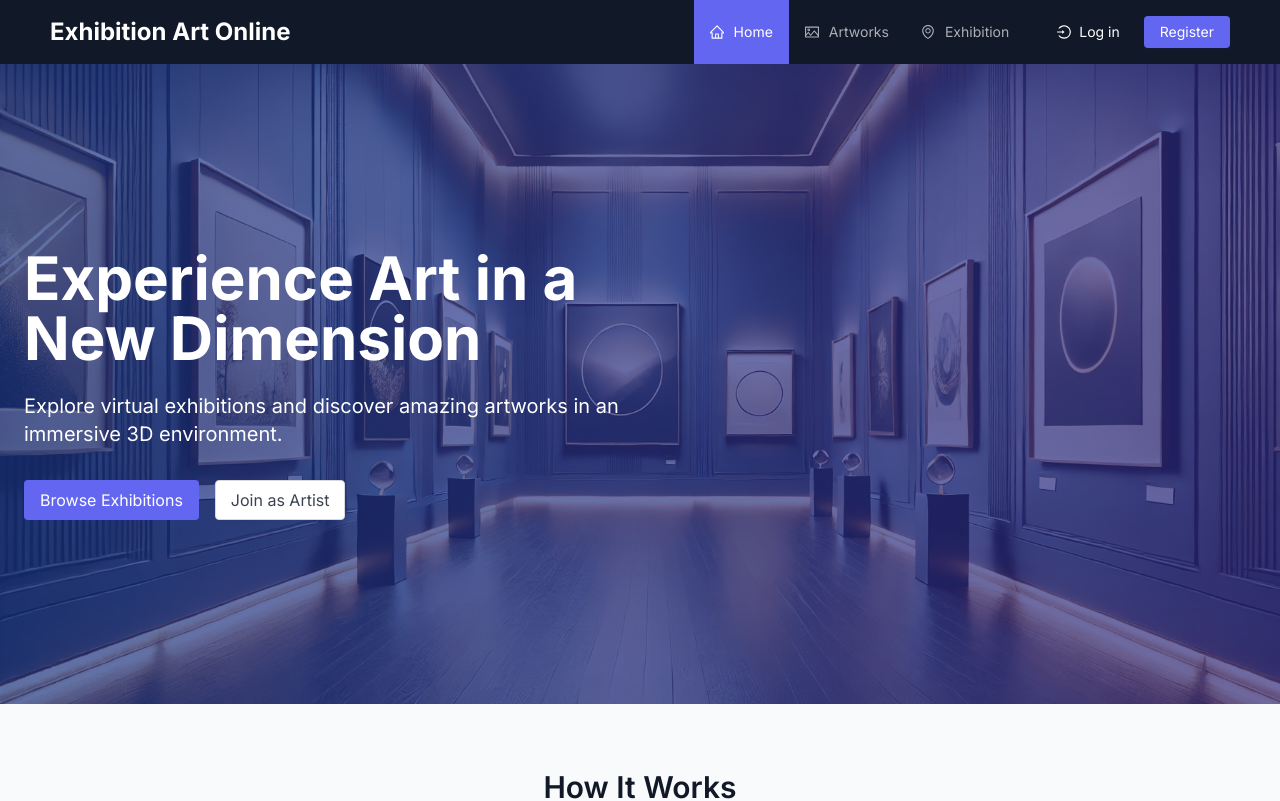
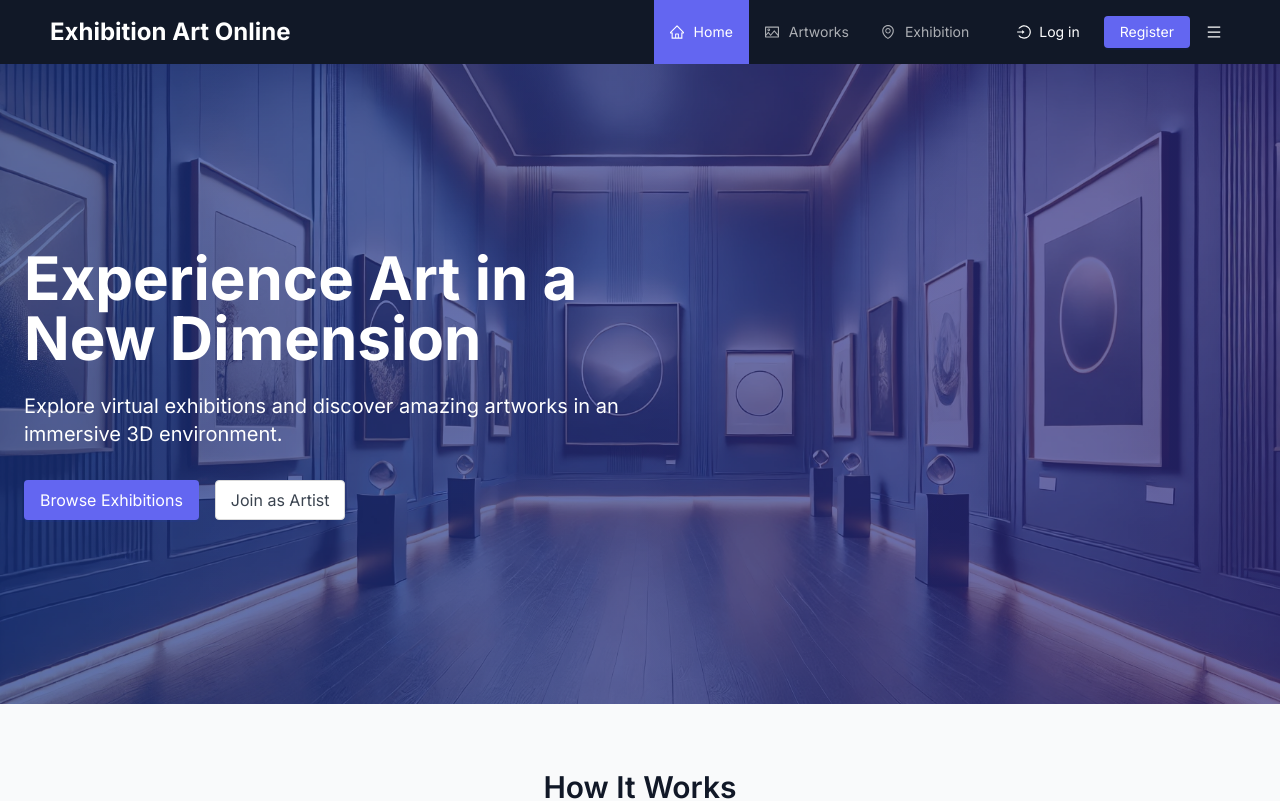
Before and after one commit to NNNNine/exhibitionSenior, a Next.js app in the folder frontend/: page / in a window 1280 px wide. Shown: the top 801 px of the page. Built offline with nearby package versions, Linux system fonts and the light colour scheme; no server answers.

Commit message:
fix error

```diff
--- a/frontend/src/components/layout/Layout.tsx
+++ b/frontend/src/components/layout/Layout.tsx
@@ -250,8 +250,8 @@ const Layout: React.FC<LayoutProps> = ({ children }) => {
               type="text"
               icon={<MenuOutlined />}
               onClick={() => setMobileMenuOpen(true)}
-              style={{ color: '#fff', marginLeft: '0.5rem', display: 'none' }}
               className="md:hidden"
+              style={{ color: '#fff', marginLeft: '0.5rem' }}
             />
           </div>
         </div>
--- a/frontend/src/components/notification/NotificationDropdown.tsx
+++ b/frontend/src/components/notification/NotificationDropdown.tsx
@@ -85,7 +85,7 @@ const NotificationDropdown: React.FC = () => {
               <div className="flex justify-center py-6">
                 <Spin />
               </div>
-            ) : notifications.length > 0 ? (
+            ) : notifications && notifications.length > 0 ? (
               <List
                 dataSource={notifications}
                 renderItem={(notification) => (
```
